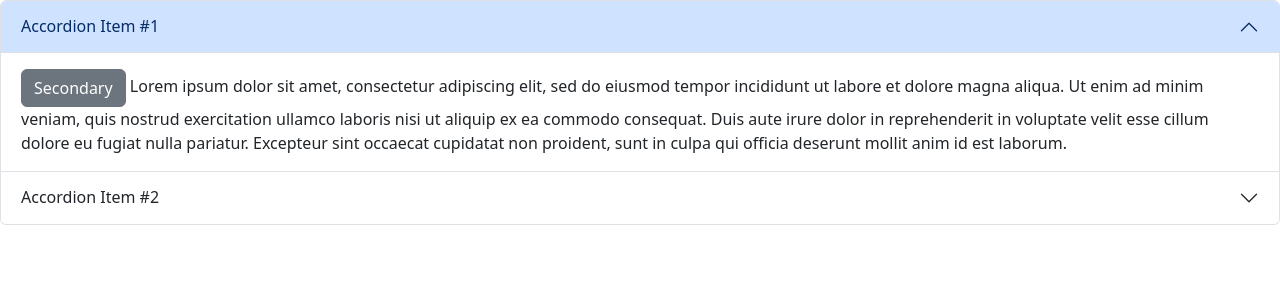
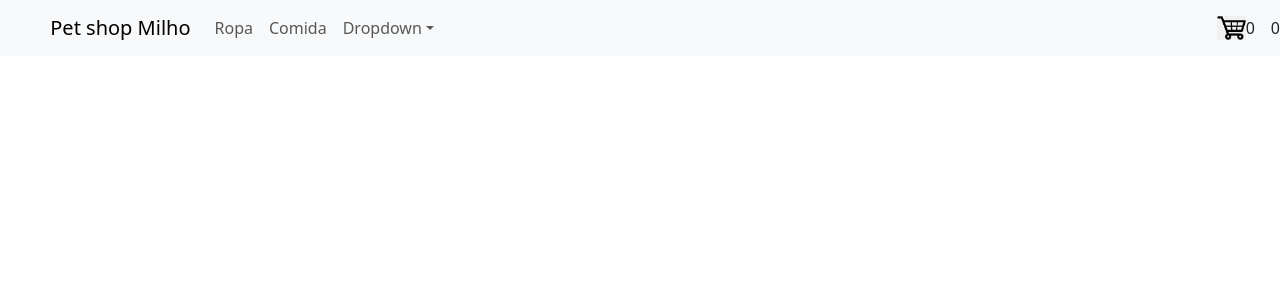
Before and after one commit to tatimonteyano/react-app-tatiana-monteyano, a React (Create React App) app: page / in a window 1280 px wide. Shown: the top 300 px of the page. Built offline with nearby package versions, Linux system fonts and the light colour scheme.

Commit message:
componentes y navbar realizados

```diff
--- a/src/App.css
+++ b/src/App.css
@@ -1,38 +1,6 @@
-.App {
-  text-align: center;
+img{
+  height: 24px;
 }
-
-.App-logo {
-  height: 40vmin;
-  pointer-events: none;
+span {
+  padding-left: 1rem;
 }
-
-@media (prefers-reduced-motion: no-preference) {
-  .App-logo {
-    animation: App-logo-spin infinite 20s linear;
-  }
-}
-
-.App-header {
-  background-color: #282c34;
-  min-height: 100vh;
-  display: flex;
-  flex-direction: column;
-  align-items: center;
-  justify-content: center;
-  font-size: calc(10px + 2vmin);
-  color: white;
-}
-
-.App-link {
-  color: #61dafb;
-}
-
-@keyframes App-logo-spin {
-  from {
-    transform: rotate(0deg);
-  }
-  to {
-    transform: rotate(360deg);
-  }
-}
--- a/src/App.js
+++ b/src/App.js
@@ -1,34 +1,13 @@
-import Accordion from 'react-bootstrap/Accordion';
-import Button from 'react-bootstrap/Button';
 
+import ".//App.css"
+import { ItemsListContainer } from './components/itemsListContainer';
+import { NavBar } from './components/NavBar'
 function BasicExample() {
   return (
-    <Accordion defaultActiveKey="0">
-      <Accordion.Item eventKey="0">
-        <Accordion.Header>Accordion Item #1</Accordion.Header>
-        <Accordion.Body><Button variant="secondary">Secondary</Button>{' '}
-          Lorem ipsum dolor sit amet, consectetur adipiscing elit, sed do
-          eiusmod tempor incididunt ut labore et dolore magna aliqua. Ut enim ad
-          minim veniam, quis nostrud exercitation ullamco laboris nisi ut
-          aliquip ex ea commodo consequat. Duis aute irure dolor in
-          reprehenderit in voluptate velit esse cillum dolore eu fugiat nulla
-          pariatur. Excepteur sint occaecat cupidatat non proident, sunt in
-          culpa qui officia deserunt mollit anim id est laborum.
-        </Accordion.Body>
-      </Accordion.Item>
-      <Accordion.Item eventKey="1">
-        <Accordion.Header>Accordion Item #2</Accordion.Header>
-        <Accordion.Body><Button variant="dark">Dark</Button>
-          Lorem ipsum dolor sit amet, consectetur adipiscing elit, sed do
-          eiusmod tempor incididunt ut labore et dolore magna aliqua. Ut enim ad
-          minim veniam, quis nostrud exercitation ullamco laboris nisi ut
-          aliquip ex ea commodo consequat. Duis aute irure dolor in
-          reprehenderit in voluptate velit esse cillum dolore eu fugiat nulla
-          pariatur. Excepteur sint occaecat cupidatat non proident, sunt in
-          culpa qui officia deserunt mollit anim id est laborum.
-        </Accordion.Body>
-      </Accordion.Item>
-    </Accordion>
+  <>
+  <NavBar/>
+  <ItemsListContainer greeting ="hola"/>
+  </>
   );
 }
 
--- /dev/null
+++ b/src/components/CartWidget.jsx
@@ -0,0 +1,7 @@
+import cart from "../assets/image.png"
+export const CartWidget = () => (
+    <>
+    {" "}
+    <img src={cart} alt="cart" /> 0 <span>0</span>
+    </>
+);
--- /dev/null
+++ b/src/components/NavBar.jsx
@@ -0,0 +1,33 @@
+
+import { CartWidget } from './CartWidget';
+import Container from 'react-bootstrap/Container';
+import Nav from 'react-bootstrap/Nav';
+import Navbar from 'react-bootstrap/Navbar';
+import NavDropdown from 'react-bootstrap/NavDropdown';
+
+export const NavBar = () => (
+    <Navbar expand="lg" className="bg-body-tertiary">
+    <Container>
+      <Navbar.Brand href="#home">Pet shop Milho</Navbar.Brand>
+      <Navbar.Toggle aria-controls="basic-navbar-nav" />
+      <Navbar.Collapse id="basic-navbar-nav">
+        <Nav className="me-auto">
+          <Nav.Link href="#home">Ropa</Nav.Link>
+          <Nav.Link href="#link">Comida</Nav.Link>
+          <NavDropdown title="Dropdown" id="basic-nav-dropdown">
+            <NavDropdown.Item href="#action/3.1">Medicinas y más</NavDropdown.Item>
+            <NavDropdown.Item href="#action/3.2">
+              Another action
+            </NavDropdown.Item>
+            <NavDropdown.Item href="#action/3.3">accesorios y juguetes</NavDropdown.Item>
+            <NavDropdown.Divider />
+            <NavDropdown.Item href="#action/3.4">
+              Separated link
+            </NavDropdown.Item>
+          </NavDropdown>
+        </Nav>
+      </Navbar.Collapse>
+    </Container>
+    <CartWidget/>
+  </Navbar>
+);
--- /dev/null
+++ b/src/components/itemsListContainer.jsx
@@ -0,0 +1,6 @@
+import Container from 'react-bootstrap/Container'
+export const ItemsListContainer = (props) =>{
+    return <Container className="mt-4">
+        <h1>{props.greetings}</h1>
+        </Container>
+}
```
Also changed, not shown: src/assets/image.png (added).
